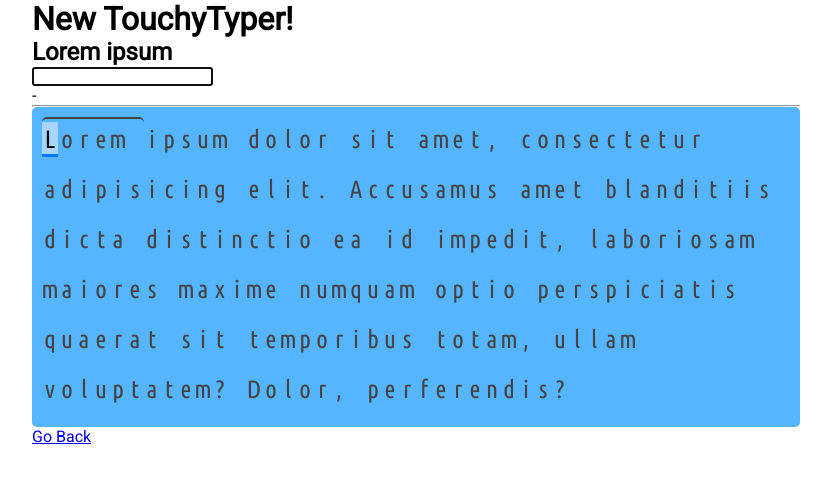
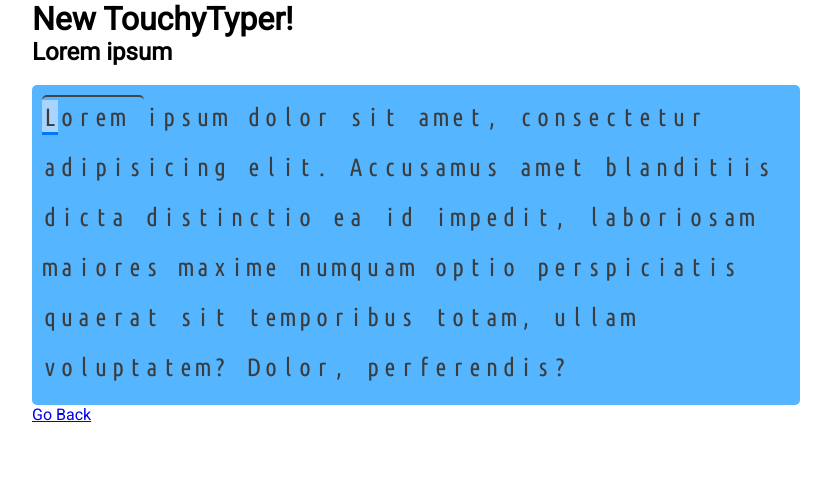
Before and after one commit to wdudek82/touchytypyer-typescript, a React (Create React App) app: page /exercise/121434 in a window 1280 px wide. Shown: the top 482 px of the page, without its empty margins (224-1055 px from the left). Built offline with nearby package versions, Linux system fonts and the light colour scheme.

Commit message:
Increased contrasts between color and background in Character for better accessibility.

```diff
--- a/src/components/Char.tsx
+++ b/src/components/Char.tsx
@@ -15,7 +15,7 @@ const StyledChar = styled.span`
   justify-content: center;
   align-content: center;
   background: none;
-  color: #444;
+  color: #3c3c3c;
   width: 1.6rem;
   height: var(--height);
   line-height: var(--height);
@@ -29,8 +29,8 @@ const StyledChar = styled.span`
     p.typedChar &&
     p.isCorrect &&
     css`
-      background: ${p.isMistake ? '#ffffd4' : '#ceffea'};
-      color: ${p.isMistake ? '#794300' : '#014b25'};
+      background: ${p.isMistake ? '#ffffa8' : '#ceffea'};
+      color: ${p.isMistake ? '#734000' : '#01401e'};
     `}
 
   /* Typed character was incorrect */
@@ -38,8 +38,8 @@ const StyledChar = styled.span`
     p.typedChar &&
     !p.isCorrect &&
     css`
-      background: #ffd4d4;
-      color: #87000e;
+      background: #ffc3c3;
+      color: #6b000c;
     `}
 
   /* Caret */
@@ -47,7 +47,6 @@ const StyledChar = styled.span`
     p.showCaret &&
     css`
       background: #a8d5ff;
-      color: initial;
       border-bottom: 3px solid #0077ff;
       border-radius: 0;
     `}
--- a/src/components/Exercise.tsx
+++ b/src/components/Exercise.tsx
@@ -6,6 +6,17 @@ import styled from 'styled-components/macro';
 import { ExerciseItem, ExercisesState } from '../store/reducers/exercisesReducer';
 import { SET_TYPED_TEXT } from '../store/actions/types';
 import Line from './Line';
+
+const MainInput = styled.input.attrs({
+  type: 'text',
+})`
+  color: transparent;
+  background: transparent;
+  width: 0;
+  height: 0;
+  border: none;
+  outline: none;
+`;
 
 const ExerciseContainer = styled.div`
   display: flex;
@@ -109,16 +120,14 @@ class Exercise extends Component<ComProps> {
     return (
       <section>
         <h2>{title}</h2>
-        <input
+
+        <MainInput
           ref={this.inputRef}
-          type="text"
           value={textTypedByUser}
           onChange={this.handleOnChange}
           onBlur={this.refocusMainInput}
         />
 
-        <p>{textTypedByUser || '-'}</p>
-        <hr />
         <ExerciseContainer>
           <StyledExercise>{this.renderLines()}</StyledExercise>
         </ExerciseContainer>
--- a/src/components/Token.tsx
+++ b/src/components/Token.tsx
@@ -13,8 +13,8 @@ const StyledToken = styled.div`
   border-radius: 5px;
 
   ${(p: StyledTokenProps) =>
-  p.isCurrent &&
-  css`
+    p.isCurrent &&
+    css`
       border-top: 2px solid #444;
     `};
 `;
```
Lines whose indentation alone changed are shown as unchanged.
